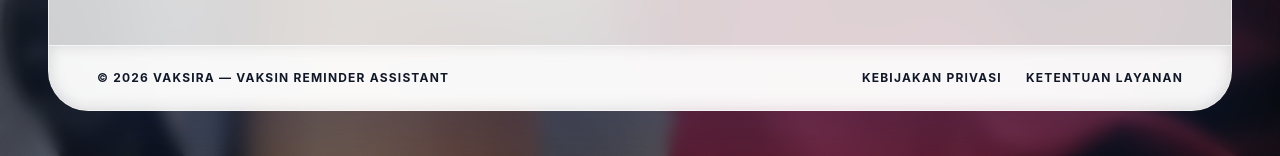
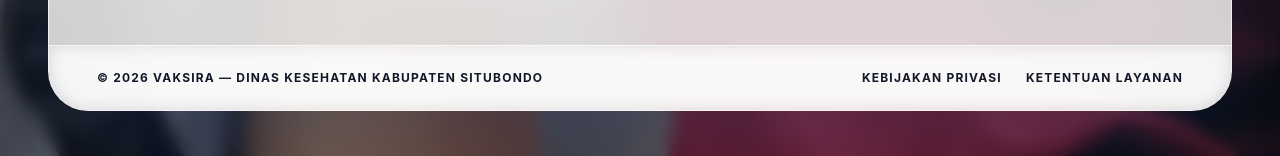
Before and after one commit to stywn93/vaksira, a React (Vite) app: page / in a window 1280 px wide. Shown: the part 680-836 px from the top of the page. Built offline with nearby package versions, Linux system fonts and the light colour scheme; what @react-pdf/renderer would draw is missing.

Commit message:
feat: update footer text on landing page and ensure newline at end of ImmunizationSchedulePdf component

```diff
--- a/src/LandingPage.jsx
+++ b/src/LandingPage.jsx
@@ -111,7 +111,7 @@ const LandingPage = () => {
 
         {/* Footer Subtle */}
         <footer className="px-8 py-6 md:px-12 text-center md:text-left border-t border-slate-50/80 flex flex-col md:flex-row justify-between items-center text-xs font-bold text-gray-900 uppercase tracking-widest bg-white/10 backdrop-blur-sm">
-            <div>© 2026 VAKSIRA — VAKSIN REMINDER ASSISTANT</div>
+            <div>© 2026 VAKSIRA — Dinas Kesehatan Kabupaten Situbondo</div>
             <div className="flex gap-6 mt-4 md:mt-0">
                 <a href="#" className="hover:text-slate-500 transition-colors">Kebijakan Privasi</a>
                 <a href="#" className="hover:text-slate-500 transition-colors">Ketentuan Layanan</a>
```
Also changed, not shown: src/components/ImmunizationSchedulePdf.jsx (line endings or trailing spaces).
